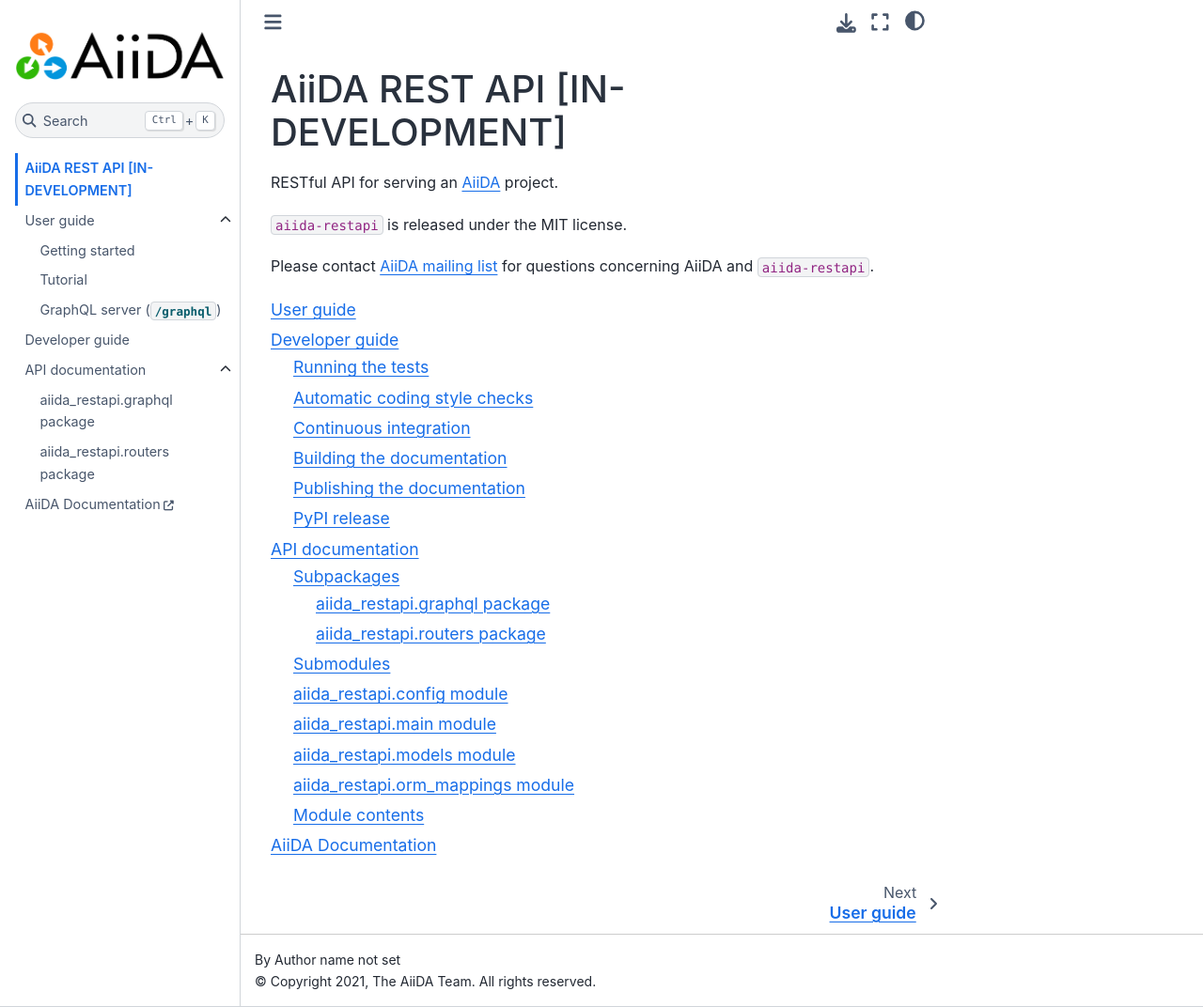
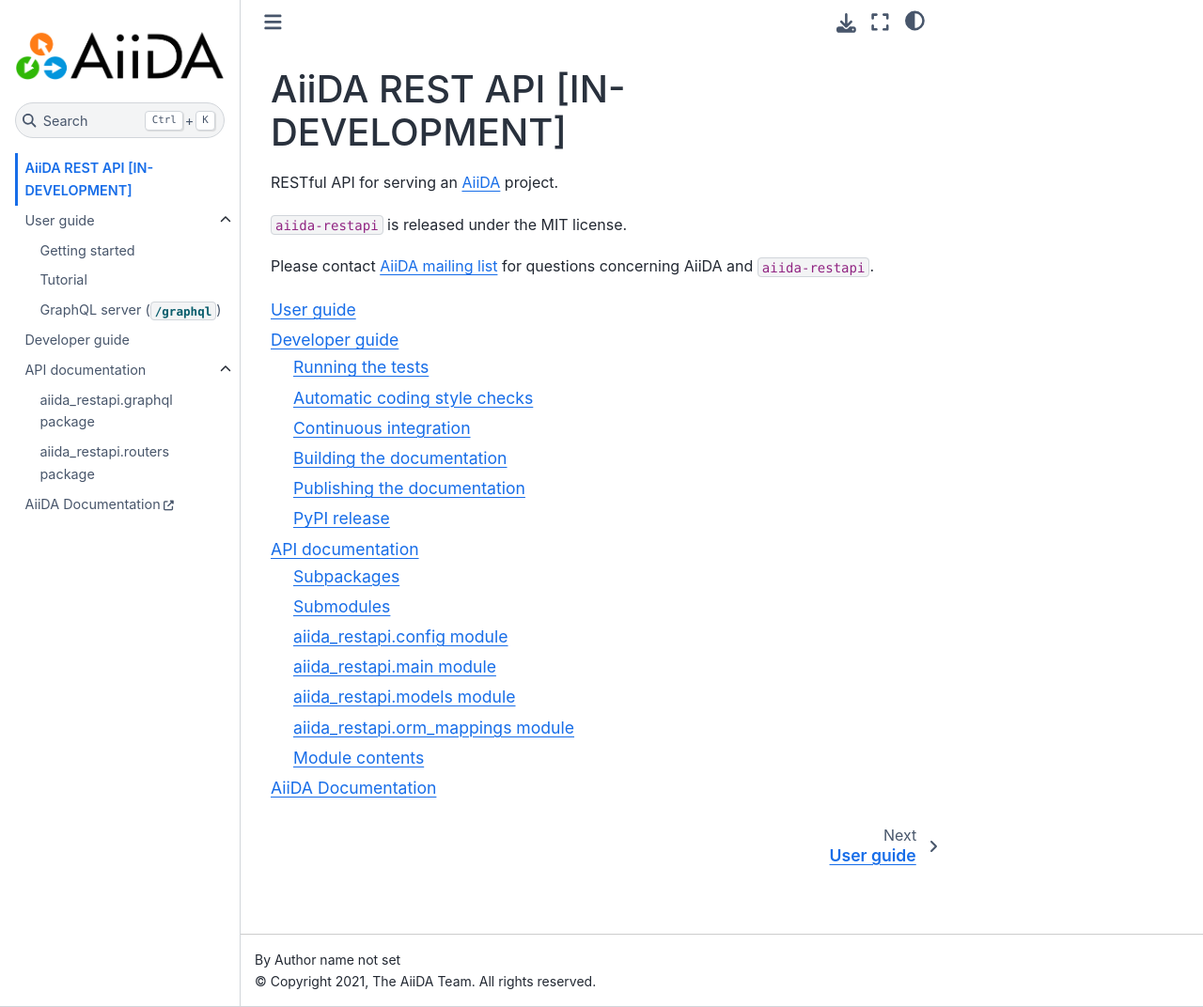
Before and after one commit to aiidateam/aiida-restapi, a Sphinx documentation site: the page built from docs/source/intro.md, in a window 1280 px wide and 1072 px high. Shown: the whole window at 94% size. Built offline with Sphinx 7.4.7 and the Sphinx Book theme 1.1.4, drawn with Linux system fonts in a browser that asks for light colours; some of the changed lines change nothing that is shown.

Commit message:
Update _toc.yml

```diff
--- a/docs/source/_toc.yml
+++ b/docs/source/_toc.yml
@@ -1,6 +1,6 @@
 root: intro
 defaults:
-  maxdepth: 3
+  maxdepth: 2
 entries:
 - file: user_guide/index
   entries:
```
